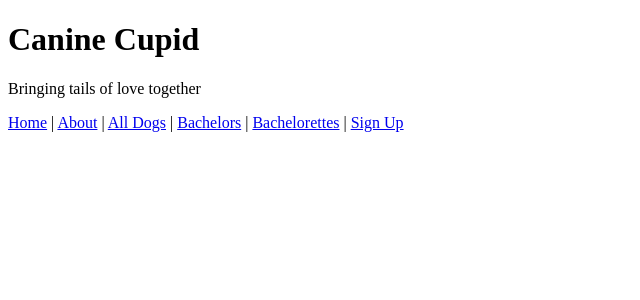
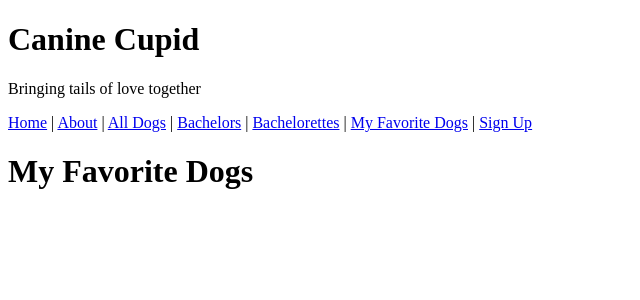
Before and after one commit to armullen/Project1, a Vue app: page /favorites in a window 1280 px wide. Shown: the top 300 px of the page, without its empty margins (0-640 px from the left). Built offline with nearby package versions, Linux system fonts and the light colour scheme.

Commit message:
end of the day commit

```diff
--- a/src/App.vue
+++ b/src/App.vue
@@ -11,6 +11,7 @@
       <router-link :to="{ name: 'All Dogs' }">All Dogs</router-link> |
       <router-link :to="{ name: 'Bachelors' }">Bachelors</router-link> |
       <router-link :to="{ name: 'Bachelorettes' }">Bachelorettes</router-link> |
+      <router-link :to="{ name: 'Favorites' }">My Favorite Dogs</router-link> |
       <router-link :to="{ name: 'Signup' }">Sign Up</router-link>
     </div>
     <router-view />
--- a/src/router/index.ts
+++ b/src/router/index.ts
@@ -6,6 +6,7 @@ import Bachelors from '../views/boys/Bachelors.vue'
 import Bachelorettes from '../views/girls/Bachelorettes.vue'
 import SignUpForm from '../views/SignUpForm.vue'
 import DetailPage from '../views/DetailPage.vue'
+import Favorites from '../views/all-dogs/Favorites.vue'
 
 const routes: Array<RouteRecordRaw> = [
     {
@@ -39,6 +40,11 @@ const routes: Array<RouteRecordRaw> = [
         component: SignUpForm
     },
     {
+        path: '/favorites',
+        name: 'Favorites',
+        component: Favorites
+    },
+    {
         path: '/dogs/:id',
         name: 'DetailPage',
         component: DetailPage,
--- a/src/stores/dogsStore.ts
+++ b/src/stores/dogsStore.ts
@@ -41,7 +41,7 @@ export const useDogsStore = defineStore('dogStore', () => {
     });
 
     const favorite = computed(() => {
-        return dogsList.value.filter((dog: Dog) => { return dog.favorite = true } )
+        return dogsList.value.filter((dog: Dog) => { return dog.favorite === true } )
     });
 
 
--- /dev/null
+++ b/src/views/all-dogs/Favorites.vue
@@ -0,0 +1,10 @@
+
+<template>
+    <h1>My Favorite Dogs</h1>
+    <!-- <DogList :favorite="true" /> -->
+</template>
+
+
+<script setup lang="ts">
+    import { DogList } from "../../components";
+</script>
```
